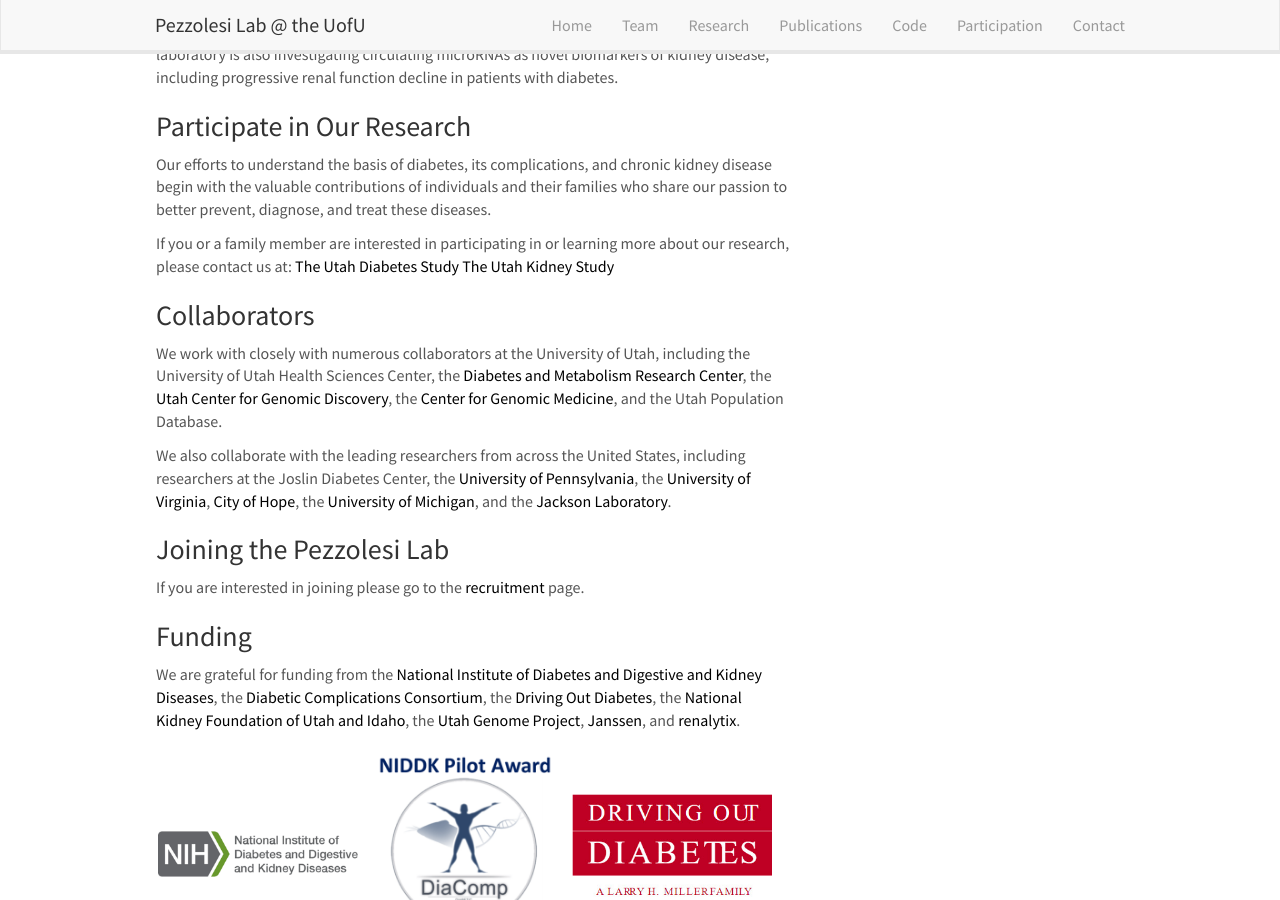
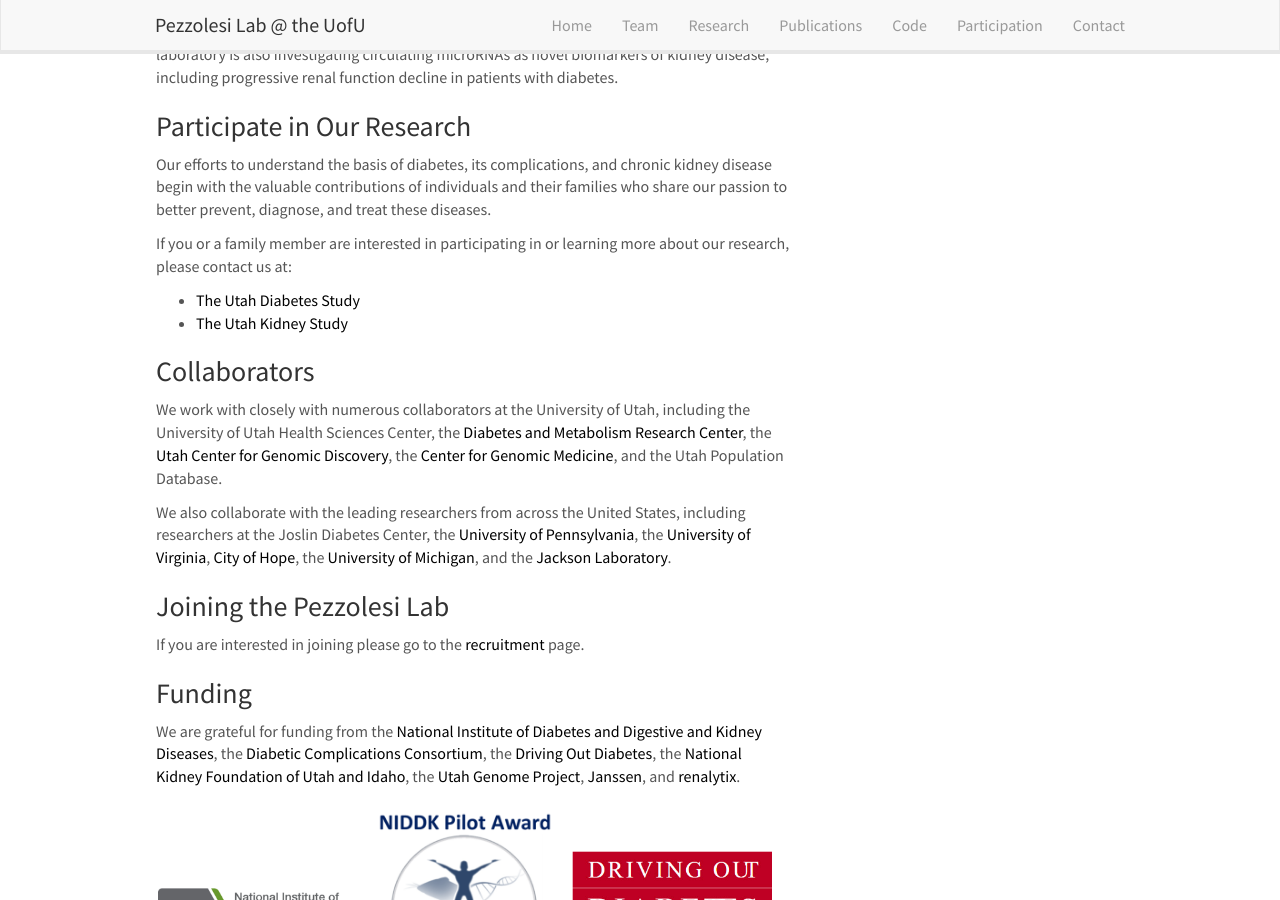
Before and after one commit to PezzolesiLab/pezzolesilab, a Jekyll site: the page built from _pages/home.md, in a window 1280 px wide and 900 px high, scrolled down 747 px. Built offline with Jekyll 4.4.1, drawn with Linux system fonts in a browser that asks for light colours; nearby versions of some CDN libraries.

```diff
--- a/_pages/home.md
+++ b/_pages/home.md
@@ -56,8 +56,8 @@ The primary focus of the Pezzolesi Research Team’s research is to understand t
 Our efforts to understand the basis of diabetes, its complications, and chronic kidney disease begin with the valuable contributions of individuals and their families who share our passion to better prevent, diagnose, and treat these diseases.
 
 If you or a family member are interested in participating in or learning more about our research, please contact us at:
-    [The Utah Diabetes Study](malito:UtahDiabetesStudy@utah.edu)
-    [The Utah Kidney Study](malito:UtahKidneyStudy@utah.edu)
+  - [The Utah Diabetes Study](malito:UtahDiabetesStudy@utah.edu)
+  - [The Utah Kidney Study](malito:UtahKidneyStudy@utah.edu)
 
 ### Collaborators
 
```
